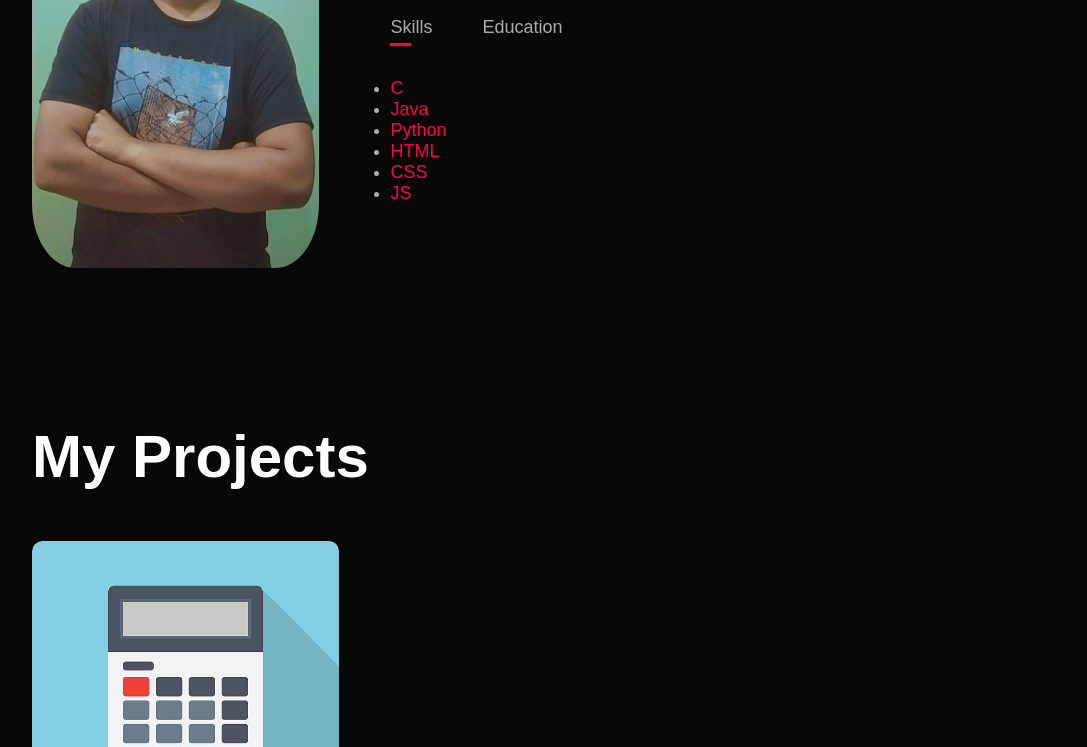
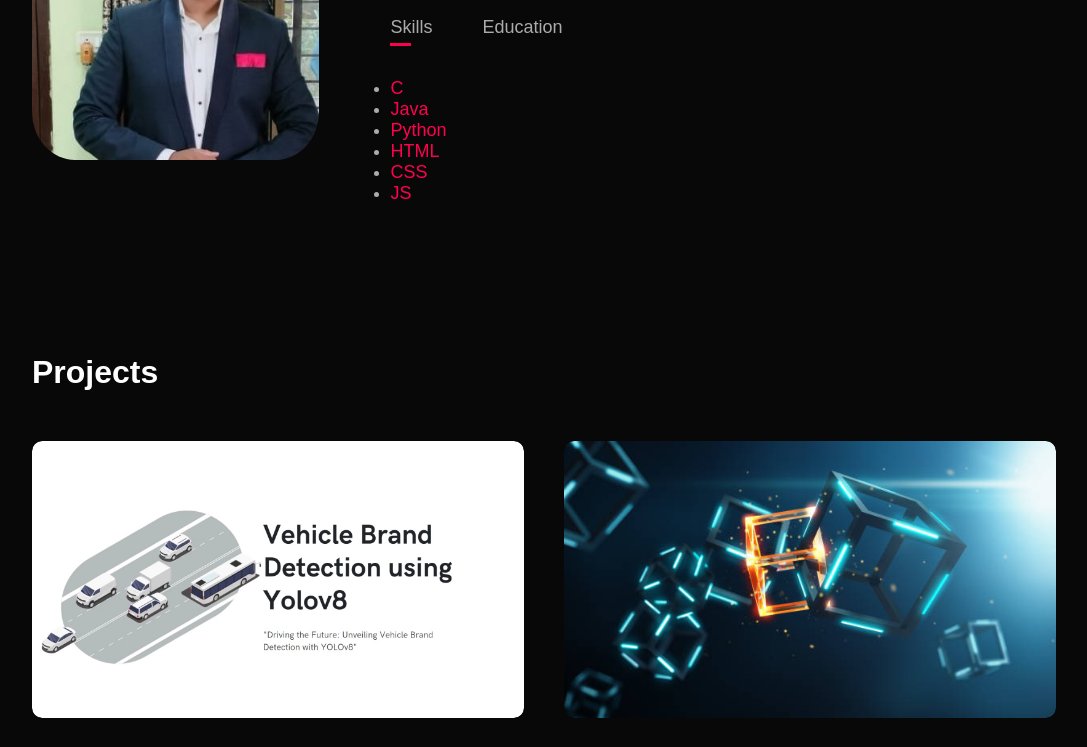
Before and after one commit to vedantmahajan34/portfolio1, a plain HTML site: page index.html in a window 1280 px wide. Shown: the part 1052-1799 px from the top of the page, without its empty margins (96-1183 px from the left). Drawn offline with nearby package versions, Linux system fonts and the light colour scheme.

Commit message:
added updates

```diff
--- a/css/style.css
+++ b/css/style.css
@@ -163,14 +163,14 @@
     overflow: hidden;
 }
 .work img{
-    width: 30%;
+    width: 100%;
     border-radius: 10px;
     display: block;
     transition: transform 0.5s;
 
 }
 .layer{
-    width: 30%;
+    width: 100%;
     height: 0;
     background: linear-gradient(rgba(0,0,0,0.6),#ff004f);
     border-radius: 10px;
@@ -186,8 +186,10 @@
     text-align: center;
     font-size: 14px;
     transition: height 0.5s;
+    font-size: 14px;
 
 }
+
 .layer h3{
     font-weight: 500;
     margin-bottom: 20px;
@@ -208,7 +210,7 @@
 
 }
 .work:hover img{
-    transform: scale(1.0);
+    transform: scale(1.1);
 }
 .work:hover .layer{
     height: 100%;
@@ -226,8 +228,7 @@
 }
 .btn:hover{
     background: #ff004f;
-}
-
+} */
 
 /* ---------contact---- */
 .contact-left{
--- a/index.html
+++ b/index.html
@@ -1,5 +1,6 @@
 <!DOCTYPE html>
 <html lang="en">
+
 <head>
     <meta charset="UTF-8">
     <meta http-equiv="X-UA-Compatible" content="IE=edge">
@@ -7,13 +8,16 @@
     <title>Potfolio Website</title>
     <link rel="stylesheet" href="./css/style.css">
     <script src="https://kit.fontawesome.com/4139bc97a9.js" crossorigin="anonymous"></script>
-    <script src="https://cdnjs.cloudflare.com/ajax/libs/typescript/4.7.4/typescript.min.js" integrity="sha512-NHNFax/GL5PiW9jxi/okr0RAeEblWhI82ja4IHTRctcCoUzD3v0lqPbSPF3Fhcm34AUHikyclFMaGvU9l7nK9A==" crossorigin="anonymous" referrerpolicy="no-referrer"></script>
+    <script src="https://cdnjs.cloudflare.com/ajax/libs/typescript/4.7.4/typescript.min.js"
+        integrity="sha512-NHNFax/GL5PiW9jxi/okr0RAeEblWhI82ja4IHTRctcCoUzD3v0lqPbSPF3Fhcm34AUHikyclFMaGvU9l7nK9A=="
+        crossorigin="anonymous" referrerpolicy="no-referrer"></script>
 
     <!-- CSS only -->
     <!-- <link href="https://cdn.jsdelivr.net/npm/bootstrap@5.2.0/dist/css/bootstrap.min.css" rel="stylesheet" integrity="sha384-gH2yIJqKdNHPEq0n4Mqa/HGKIhSkIHeL5AyhkYV8i59U5AR6csBvApHHNl/vI1Bx" crossorigin="anonymous"> -->
     <!-- JavaScript Bundle with Popper -->
     <!-- <script src="https://cdn.jsdelivr.net/npm/bootstrap@5.2.0/dist/js/bootstrap.bundle.min.js" integrity="sha384-A3rJD856KowSb7dwlZdYEkO39Gagi7vIsF0jrRAoQmDKKtQBHUuLZ9AsSv4jD4Xa" crossorigin="anonymous"></script> -->
 </head>
+
 <body>
     <div id="header">
         <div class="container">
@@ -31,7 +35,7 @@
             <div class="header_text">
                 <h1>Hi, <br>I'm <span>
                         Vedant Mahajan</span></h1>
-                <p class="typing">Web Developer<span>||</span>AI&ML<span>||</span>Programmer</p>
+                <p class="typing">Web Developer<span>||</span>Data Science<span>||</span>Machine Learning</p>
             </div>
         </div>
     </div>
@@ -40,13 +44,15 @@
         <div class="container">
             <div class="row">
                 <div class="about_col_1">
-                    <img src="./img/ved.jpeg" class="profile">
+                    <img src="img/Resume_photo.jpg" class="profile">
+
                 </div>
                 <div class="about_col_2">
                     <h1 class="sub_title">About Me</h1>
                     <p>I am persuing my Data science graduation from the RCOEM. I love to create new
                         and challenging stuff.I am a self-motivated, agile and quick
-                        learner.I have a clear, logical mind with a practical approach to web developer and a drive to see things through to completion.
+                        learner.I have a clear, logical mind with a practical approach to web developer and a drive to
+                        see things through to completion.
                         I enjoy overcoming challenges, and I have a genuine interest in DSA.
                         I am currently exporing AI/Ml Techonlogies and Blockchain.</p>
 
@@ -70,32 +76,47 @@
                         <ul>
                             <li><span>2005-2018</span><br>Schooling-Tuli Public School</li>
                             <li><span>2018-2020</span><br>Junior College -Taywade Junior College</li>
-                                <li><span>2020-Current</span><br>Btech from Shri Ramdeobaba Colleg Of Engineering (RCOEM)</li>
+                            <li><span>2020-Current</span><br>Btech from Shri Ramdeobaba Colleg Of Engineering (RCOEM)
+                            </li>
                         </ul>
                     </div>
                 </div>
             </div>
         </div>
     </div>
-<!-- ---------project--------
- -->
+    <!-- ---------project-------->
+
  <div id="portfolio">
+    <div class="container">
+        <h1 class="sub-title">Projects</h1>
+        <div class="work-list">
 
-    <div class="container">
-        <h1 class="sub_title">My Projects</h1>
-        <div class="work-list">
             <div class="work">
-                <img src="./img/calx.jpg" alt="">
+                <img src="./img/i1.jpg" alt="">
                 <div class="layer">
-                    <h3>Calculator</h3>
-                    <p style="font-size: 18px;">Simple calculator using just core web technologies: HTML, CSS, and JavaScript. This calculator can perform basic mathematical calculations</p>
-                    <a href="https://calculator-vedantmahajan.netlify.app/"><i class="fa-solid fa-up-right-from-square"></i></a>
+                    <h3>Vehicle Brand Detection</h3>
+                    <p >Developed an advanced in-vehicle brand detection model using Yolov8 and Streamlit for the frontend. We were
+                        able to create a seamless experience for brand detection in vehicles
+                        Created our own data for training purpose</p>
+                    <a href="https://github.com/Vehicle-Brand-Detection/Yolov8_final"><i class="fa-solid fa-up-right-from-square"></i></a>
                 </div>
+
+            </div>
+            <div class="work">
+                <img src="./img/img3.jpg" alt="">
+                <div class="layer">
+                    <h3>Web3Locker</h3>
+                    <p >Worked on a full-stack, cross-platform application with the aim of storing documents in secure way
+                        Can share documents using minted domain</p>
+                    <a href="https://github.com/web3Locker/Web3Locker"><i class="fa-solid fa-up-right-from-square"></i></a>
+                </div>
+
             </div>
         </div>
         <a href="#" class="btn">See More</a>
     </div>
  </div>
+
         <!-- ---------contact-------- -->
         <div id="contact">
             <div class="container">
@@ -107,11 +128,12 @@
                         <div class="social-icons">
                             <a href=""><i class="fa-brands fa-facebook"></i></a>
                             <a href=""><i class="fa-brands fa-instagram"></i></a>
-                    <a href="https://www.linkedin.com/in/vedant-mahajan-a02b81206/"><i class="fa-brands fa-linkedin"></i></a>
+                            <a href="https://www.linkedin.com/in/vedant-mahajan-a02b81206/"><i
+                                    class="fa-brands fa-linkedin"></i></a>
                             <a href="https://github.com/vedantmahajan34"><i class="fa-brands fa-github"></i></a>
 
                         </div>
-                <a href="./img/Resume.pdf" download class="btn btn2">Download Resume</a>
+                        <a href="./img/Vedant_Mahajan.pdf" download class="btn btn2">Download Resume</a>
                     </div>
                     <div class="contact-right">
                         <form name="submit-to-google-sheet">
@@ -131,13 +153,13 @@
 
 
         <script>
-    var tablinks=document.getElementsByClassName("tab-links");
-    var tabcontents=document.getElementsByClassName("tab-contents");
-    function Opentab(tabname){
-        for(tablink of tablinks){
+            var tablinks = document.getElementsByClassName("tab-links");
+            var tabcontents = document.getElementsByClassName("tab-contents");
+            function Opentab(tabname) {
+                for (tablink of tablinks) {
                     tablink.classList.remove("active-links")
                 }
-        for(tabcontent of tabcontents){
+                for (tabcontent of tabcontents) {
                     tabcontent.classList.remove("active-tab")
                 }
                 event.currentTarget.classList.add("active-links")
@@ -147,29 +169,30 @@
         <script>
             const scriptURL = 'https://script.google.com/macros/s/AKfycbwDtYjsP5KJrmkWhxFSuOMD2r_ecVe0HIJDMct1lh57OKhoeu0haRGm868CyurQ-1tyGw/exec'
             const form = document.forms['submit-to-google-sheet']
-    const msg=document.getElementById("msg")
+            const msg = document.getElementById("msg")
 
             form.addEventListener('submit', e => {
                 e.preventDefault()
-      fetch(scriptURL, { method: 'POST', body: new FormData(form)})
-        .then(response =>{
-            msg.innerHTML="Message sent succesfully"
-            setTimeout(function(){
-                msg.innerHTML=""
-            },5000)
+                fetch(scriptURL, { method: 'POST', body: new FormData(form) })
+                    .then(response => {
+                        msg.innerHTML = "Message sent succesfully"
+                        setTimeout(function () {
+                            msg.innerHTML = ""
+                        }, 5000)
                         form.reset()
-        } )
+                    })
                     .catch(error => console.error('Error!', error.message))
             })
         </script>
         <script>
-    var sidemenu=document.getElementById("sidemenu");
-    function openmenu(){
-        sidemenu.style.right="0";
+            var sidemenu = document.getElementById("sidemenu");
+            function openmenu() {
+                sidemenu.style.right = "0";
             }
-    function closemenu(){
-        sidemenu.style.right="-200px";
+            function closemenu() {
+                sidemenu.style.right = "-200px";
             }
         </script>
 </body>
+
 </html>
```
Also changed, not shown: img/Resume_photo.jpg (added), img/calx.jpg (deleted), img/i1.jpg (added), img/img3.jpg (added), 1 other file. Lines whose indentation alone changed are shown as unchanged.
